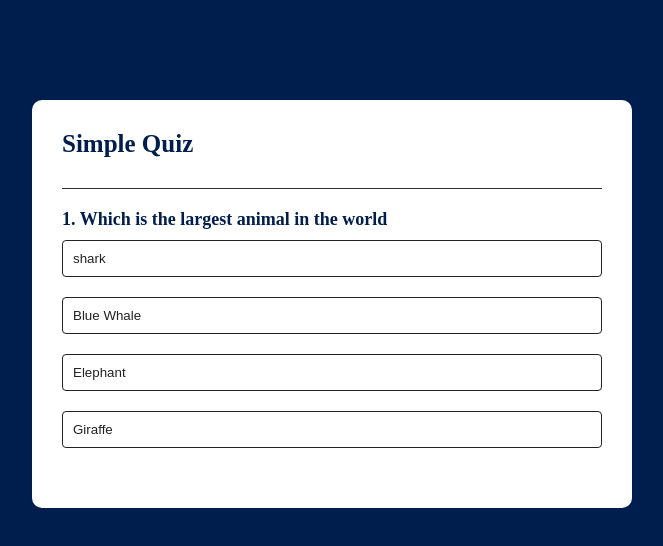
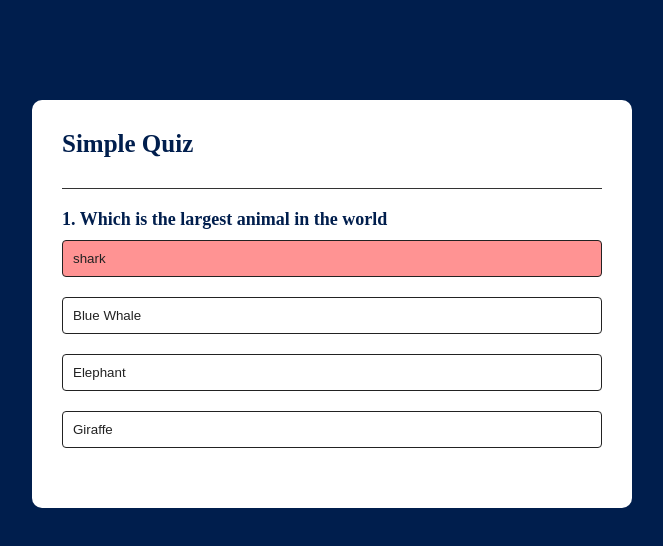
Before and after one commit to Fooagsmart/Quiz-App, a plain HTML site: page index.html in a window 1280 px wide. Both pictures are taken after a click on the button "shark". Shown: the whole page, without its empty margins (308-971 px from the left). Drawn offline with Linux system fonts and the light colour scheme.

Commit message:
Select answer function

```diff
--- a/main.css
+++ b/main.css
@@ -59,3 +59,9 @@ body{
     cursor: pointer;
     display: none;
 }
+.correct{
+    background: #9aeabc;
+}
+.incorrect{
+    background: #ff9393;
+}
--- a/script.js
+++ b/script.js
@@ -66,6 +66,11 @@ function showQuestion(){
         button.innerHTML = answer.text;
         button.classList.add("btn");
         answerButton.appendChild(button);
+
+        if(answer.correct){
+            button.dataset.correct = answer.correct;
+        }
+        button.addEventListener("click", selectAnswer);
     });
 }
 
@@ -76,6 +81,17 @@ function resetState(){
     }
 }
 
+function selectAnswer(e){
+    const selectedBtn = e.target;
+    const isCorrect = selectedBtn.dataset.correct === "true";
+    if(isCorrect){
+        selectedBtn.classList.add("correct");
+    }else{
+        selectedBtn.classList.add("incorrect");
+    }
+
+}
+
 
 
 startQuiz();
```
